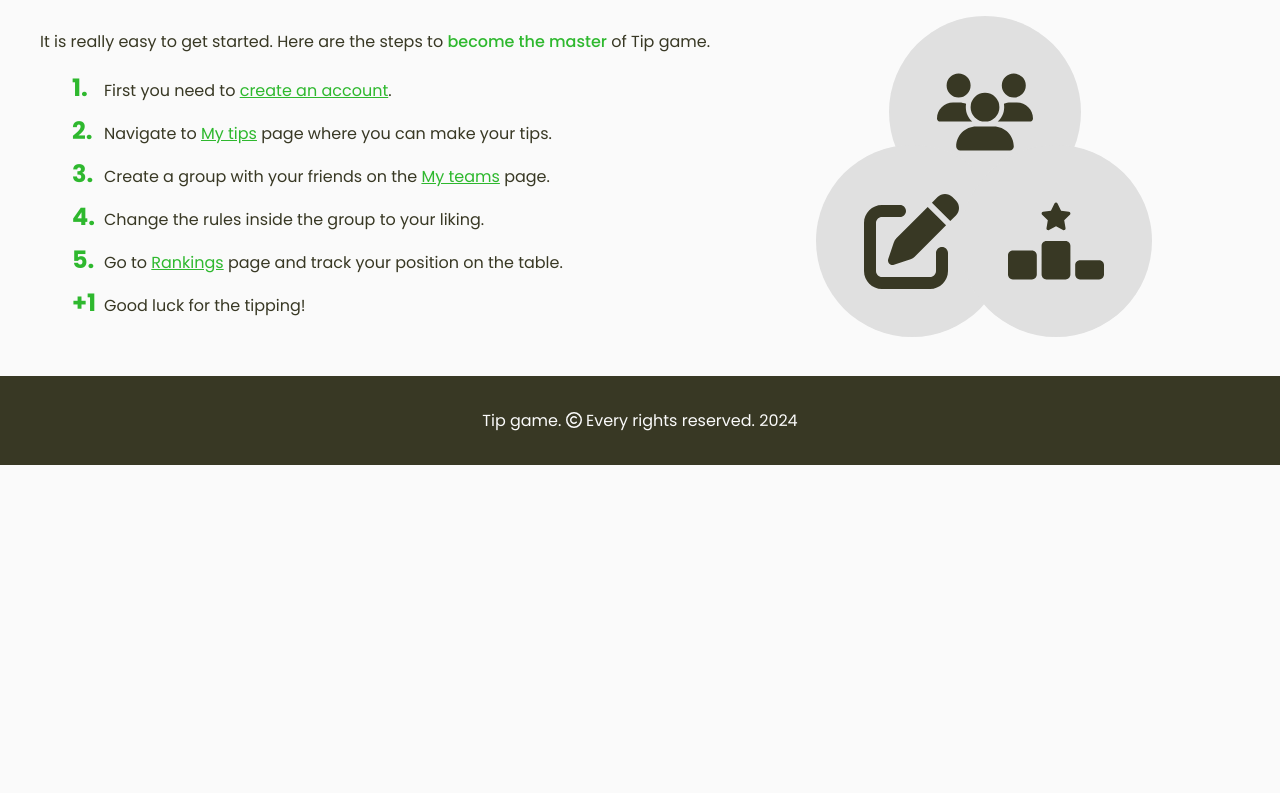
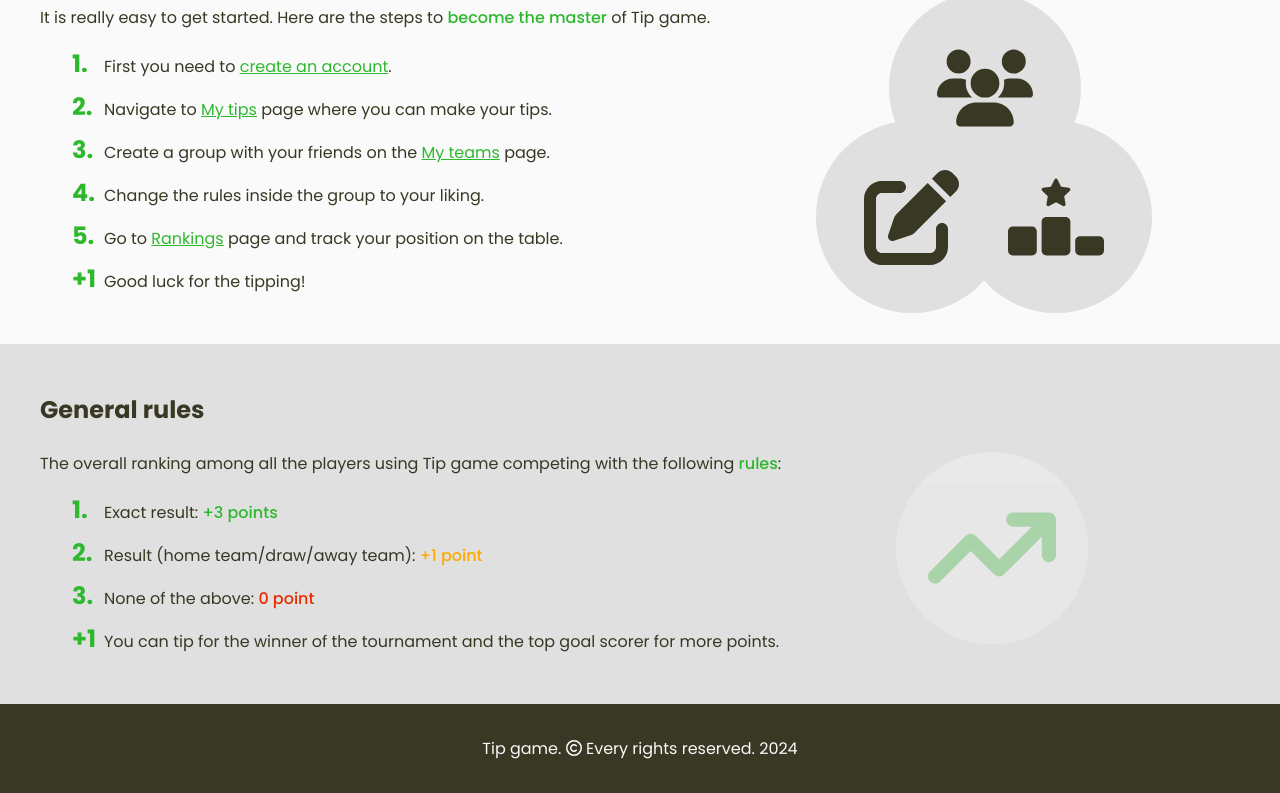
Before and after one commit to istvankurucz/Tip-game, a React (Vite) app: page / in a window 1280 px wide. Shown: the part 1295-2088 px from the top of the page. Before the commit the page ends 1760 px from the top, so only its background shows below. Built offline with nearby package versions, Linux system fonts and the light colour scheme; no server answers.

Commit message:
Home page rules section added.

```diff
--- a/src/components/layout/Section/Section.css
+++ b/src/components/layout/Section/Section.css
@@ -1,5 +1,15 @@
 .section {
 	--py: 2rem;
 
+	background: var(--bg-color);
 	padding: var(--py) 1rem;
 }
+.section--primary {
+	--bg-color: var(--primary-color);
+}
+.section--secondary {
+	--bg-color: var(--secondary-color);
+}
+.section--accent {
+	--bg-color: var(--accent-color);
+}
--- a/src/components/layout/Section/Section.jsx
+++ b/src/components/layout/Section/Section.jsx
@@ -2,12 +2,12 @@ import PropTypes from "prop-types";
 import "./Section.css";
 import Container from "../Container/Container";
 
-function Section({ id, py = "2rem", className, children }) {
+function Section({ variant = "primary", id, py = "2rem", className, children }) {
 	return (
 		<section
 			id={id}
 			style={{ "--py": py }}
-			className={`section${className ? ` ${className}` : ""}`}
+			className={`section section--${variant}${className ? ` ${className}` : ""}`}
 		>
 			<Container centered>{children}</Container>
 		</section>
@@ -15,6 +15,7 @@ function Section({ id, py = "2rem", className, children }) {
 }
 
 Section.propTypes = {
+	variant: PropTypes.oneOf(["primary", "secondary", "accent"]),
 	id: PropTypes.string.isRequired,
 	py: PropTypes.string,
 	className: PropTypes.string,
--- a/src/index.css
+++ b/src/index.css
@@ -22,6 +22,8 @@
 	--accent-color-hover-values: 120 60% 35%;
 	--text-color-400-values: 60 21% 18%;
 	--text-color-200-values: 109 9% 50%;
+	--warning-color-values: 40 100% 50%;
+	--warning-color-hover-values: 48 100% 40%;
 	--danger-color-values: 12 100% 45%;
 	--danger-color-hover-values: 12 100% 35%;
 	/* ------------------------------ */
@@ -35,6 +37,8 @@
 	--text-color-200: hsl(var(--text-color-200-values));
 	--text-color: var(--text-color-400);
 	--success-color: var(--accent-color);
+	--warning-color: hsl(var(--warning-color-values));
+	--warning-color-hover: hsl(var(--warning-color-hover-values));
 	--danger-color: hsl(var(--danger-color-values));
 	--danger-color-hover: hsl(var(--danger-color-hover-values));
 
--- a/src/pages/Home/Home.css
+++ b/src/pages/Home/Home.css
@@ -34,6 +34,9 @@
 .home__list__item {
 	margin-bottom: 0.5rem;
 }
+.home__list .home__list__item:last-child {
+	margin-bottom: 0;
+}
 
 /* Intro section */
 .home__section--intro {
@@ -53,7 +56,7 @@
 	text-align: center;
 }
 
-.home__intro__signup {
+.home__intro__button {
 	text-decoration: none;
 }
 
@@ -80,7 +83,6 @@
 
 /* Workflow section */
 .home__section--workflow {
-	background: var(--secondary-color);
 	overflow: hidden;
 	position: relative;
 }
@@ -166,6 +168,34 @@
 	z-index: -1;
 }
 
+/* Rules section */
+.home__section--rules {
+	position: relative;
+}
+
+.home__highlight--exact {
+	color: var(--accent-color);
+}
+.home__highlight--result {
+	color: var(--warning-color);
+}
+.home__highlight--none {
+	color: var(--danger-color);
+}
+
+.home__rules__graphics__icon {
+	width: 8rem;
+	height: 8rem;
+	color: var(--accent-color);
+	background: var(--primary-color);
+	border-radius: var(--br-pill);
+	opacity: 0.3;
+	padding: 2rem;
+	position: absolute;
+	top: 30%;
+	right: 15%;
+}
+
 @media screen and (max-width: 992px) {
 	.home__usage__graphics {
 		opacity: 0.15;
--- a/src/pages/Home/Home.jsx
+++ b/src/pages/Home/Home.jsx
@@ -1,7 +1,7 @@
 import { FontAwesomeIcon } from "@fortawesome/react-fontawesome";
 import Button from "../../components/ui/Button/Button";
-import "./Home.css";
 import {
+	faArrowTrendUp,
 	faChartLine,
 	faFutbol,
 	faPenToSquare,
@@ -13,8 +13,13 @@ import {
 import { Link } from "react-router-dom";
 import Section from "../../components/layout/Section/Section";
 import Page from "../../components/layout/Page/Page";
+import { useStateValue } from "../../contexts/context API/StateProvider";
+import Subtitle from "../../components/ui/Subtitle/Subtitle";
+import "./Home.css";
 
 function Home() {
+	const [{ user }] = useStateValue();
+
 	return (
 		<Page>
 			<Section py="3rem" id="homeIntro" className="home__section--intro">
@@ -30,19 +35,32 @@ function Home() {
 					Play with your friends, colleagues, family and everyone for the glory to become the
 					best tip player of the event!
 				</p>
+				{user == null && (
 					<p className="home__p">
-					You only to <span className="home__highlight">create an account</span> and you are
-					ready to compete with others in this tournament. <br />
+						You only have to <span className="home__highlight">create an account</span> and
+						you are ready to compete with others in the tournaments. <br />
 						You can also <span className="home__highlight">create private groups</span> to
 						compete directly with your friends in a custom rule system.
 					</p>
-				<p className="home__p">Click on the button below to create an account!</p>
+				)}
+				<p className="home__p">
+					Click on the button below to{" "}
+					{user ? "see everything you need to know." : "create an account!"}
+				</p>
 
-				<Link to="/signup" className="home__intro__signup">
+				{user ? (
+					<Link to="/overview" className="home__intro__button">
+						<Button centered tabIndex={-1}>
+							<FontAwesomeIcon icon={faUser} /> Go to Overview
+						</Button>
+					</Link>
+				) : (
+					<Link to="/signup" className="home__intro__button">
 						<Button centered tabIndex={-1}>
 							<FontAwesomeIcon icon={faUser} /> Create account
 						</Button>
 					</Link>
+				)}
 
 				<div className="home__section__footballs">
 					<FontAwesomeIcon
@@ -60,10 +78,15 @@ function Home() {
 				</div>
 			</Section>
 
-			<Section py="3rem" id="homeWorkflow" className="home__section--workflow">
-				<h2 className="home__subtitle">
+			<Section
+				variant="secondary"
+				py="3rem"
+				id="homeWorkflow"
+				className="home__section--workflow"
+			>
+				<Subtitle>
 					Everything you need to know about <span className="home__brand">Tip game</span>!
-				</h2>
+				</Subtitle>
 
 				<p className="home__p">
 					Tip game is all about tipping. We made a really{" "}
@@ -103,9 +126,9 @@ function Home() {
 			</Section>
 
 			<Section py="3rem" id="homeUsage" className="home__section--usage">
-				<h2 className="home__subtitle">
+				<Subtitle>
 					How to use <span className="home__brand">Tip game</span>?
-				</h2>
+				</Subtitle>
 
 				<p className="home__p">
 					It is really easy to get started. Here are the steps to{" "}
@@ -151,6 +174,43 @@ function Home() {
 					/>
 				</div>
 			</Section>
+
+			<Section
+				variant="secondary"
+				py="3rem"
+				id="homeGeneralRules"
+				className="home__section--rules"
+			>
+				<Subtitle>General rules</Subtitle>
+
+				<p className="home__p">
+					The overall ranking among all the players using Tip game competing with the following{" "}
+					<span className="home__highlight">rules</span>:
+				</p>
+
+				<ol className="home__list">
+					<li data-list-number="1." className="home__list__item">
+						Exact result:{" "}
+						<span className="home__highlight home__highlight--exact">+3 points</span>
+					</li>
+					<li data-list-number="2." className="home__list__item">
+						Result (home team/draw/away team):{" "}
+						<span className="home__highlight home__highlight--result">+1 point</span>
+					</li>
+					<li data-list-number="3." className="home__list__item">
+						None of the above:{" "}
+						<span className="home__highlight home__highlight--none">0 point</span>
+					</li>
+					<li data-list-number="+1" className="home__list__item">
+						You can tip for the winner of the tournament and the top goal scorer for more
+						points.
+					</li>
+				</ol>
+
+				<div className="home__rules__graphics">
+					<FontAwesomeIcon icon={faArrowTrendUp} className="home__rules__graphics__icon" />
+				</div>
+			</Section>
 		</Page>
 	);
 }
```
Lines whose indentation alone changed are shown as unchanged.
